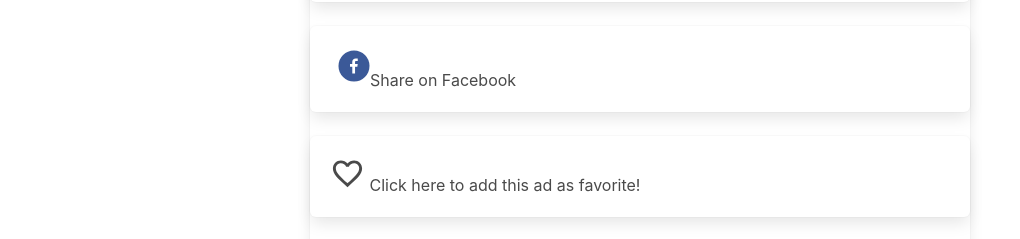
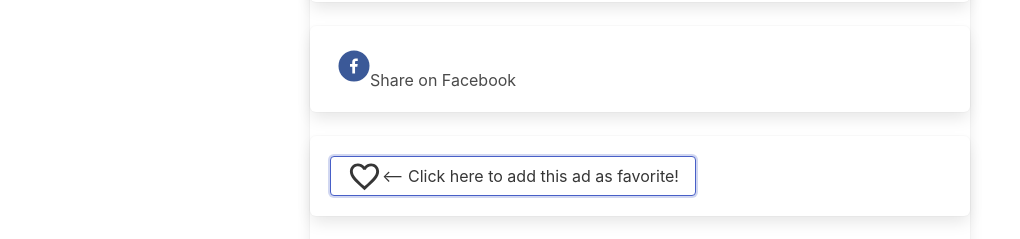
Before and after one commit to danielbueno76/Nodepop-React-Avanzado, a React (Create React App) app: page /advert/1 in a window 1280 px wide. Shown: the part 791-1030 px from the top of the page, without its empty margins (0-1020 px from the left). Built offline with nearby package versions, Linux system fonts and the light colour scheme; no server answers.

Commit message:
fav as button

```diff
--- a/src/components/adverts/AdvertPage/AdvertPage.js
+++ b/src/components/adverts/AdvertPage/AdvertPage.js
@@ -141,15 +141,15 @@ const AdvertPage = ({ match, ...props }) => {
         {username !== usernameAd ? (
           <div className="box content">
             {adsFav.includes(match.params.advertId) ? (
-              <>
-                <FavoriteIcon onClick={handleFav} fontSize={"large"} />
-                {"Click here to remove this ad as favorite!"}
-              </>
+              <Button className="button is-focused" onClick={handleFav}>
+                <FavoriteIcon fontSize={"large"} />
+                {"<-- Click here to remove this ad as favorite!"}
+              </Button>
             ) : (
-              <>
-                <FavoriteBorderIcon onClick={handleFav} fontSize={"large"} />{" "}
-                {"Click here to add this ad as favorite!"}
-              </>
+              <Button className="button is-focused" onClick={handleFav}>
+                <FavoriteBorderIcon fontSize={"large"} />{" "}
+                {"<-- Click here to add this ad as favorite!"}
+              </Button>
             )}
           </div>
         ) : (
```
